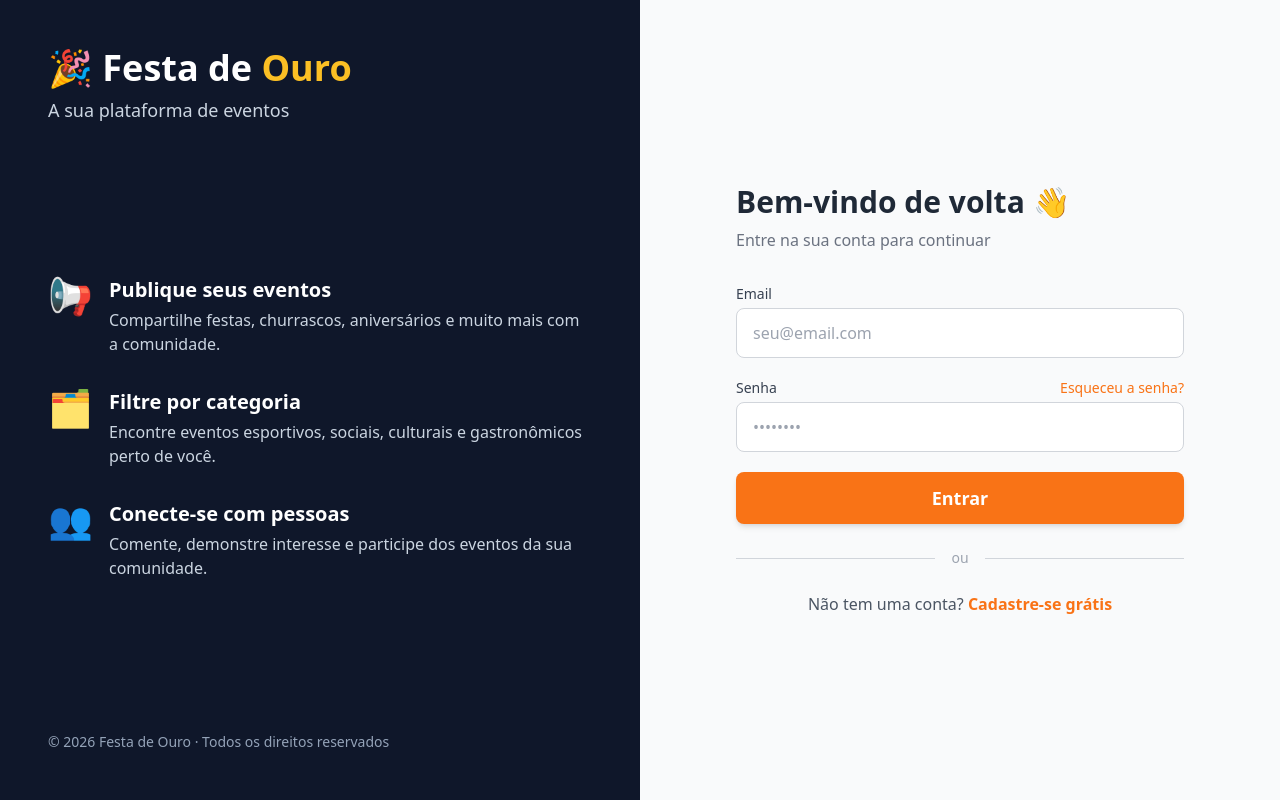
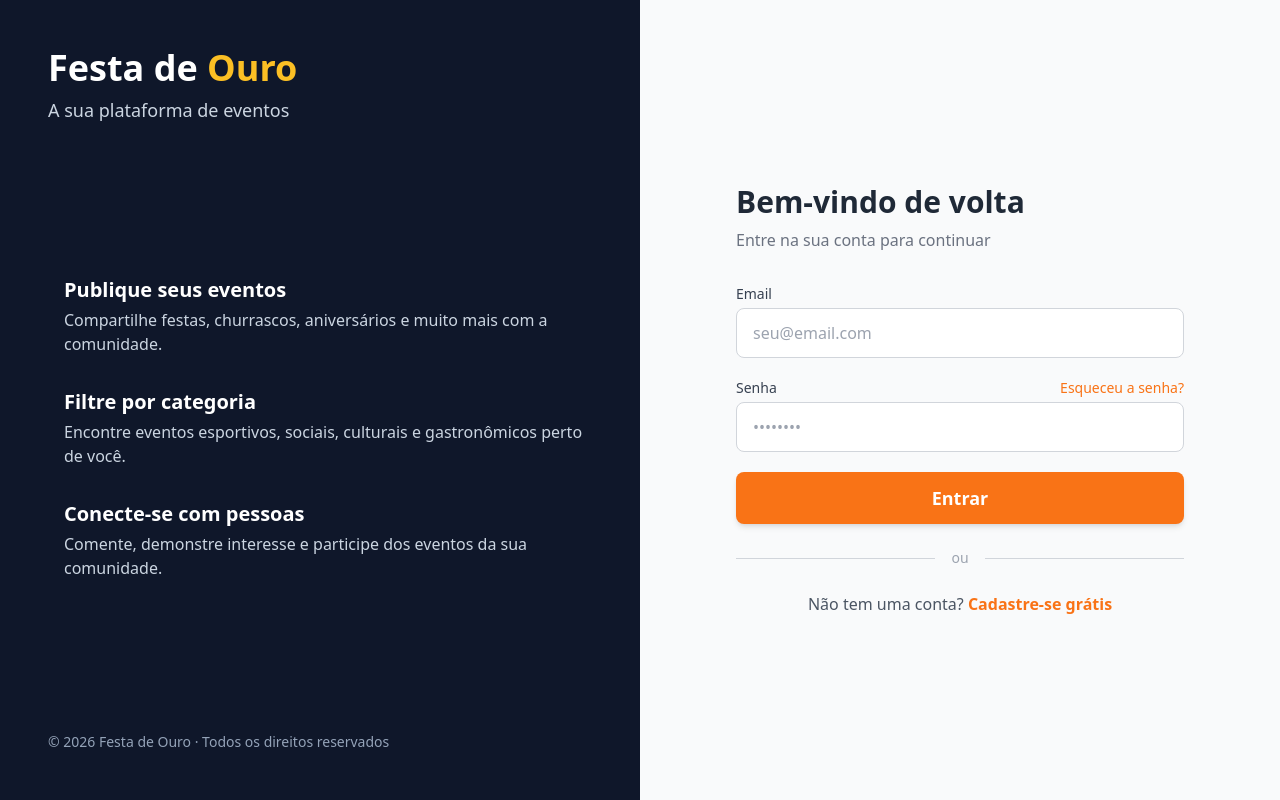
Before and after one commit to estebanalfsa/Festa-de-Ouro, a React (Vite) app in the folder home/frontend/: page / in a window 1280 px wide. Built offline with nearby package versions, Linux system fonts and the light colour scheme.

Commit message:
Actualizacion del login

```diff
--- a/home/frontend/src/pages/Login.jsx
+++ b/home/frontend/src/pages/Login.jsx
@@ -20,28 +20,28 @@ function Login() {
 
                 {/* Logo */}
                 <div>
-                    <h1 className="text-white text-4xl font-bold">🎉 Festa de <span className="text-amber-400">Ouro</span></h1>
+                    <h1 className="text-white text-4xl font-bold">Festa de <span className="text-amber-400">Ouro</span></h1>
                     <p className="text-slate-300 mt-2 text-lg">A sua plataforma de eventos</p>
                 </div>
 
                 {/* Info central */}
                 <div className="space-y-8">
                     <div className="flex items-start gap-4">
-                        <span className="text-4xl">📢</span>
+                        <span className="text-4xl"></span>
                         <div>
                             <h3 className="text-white font-semibold text-xl">Publique seus eventos</h3>
                             <p className="text-slate-300 mt-1">Compartilhe festas, churrascos, aniversários e muito mais com a comunidade.</p>
                         </div>
                     </div>
                     <div className="flex items-start gap-4">
-                        <span className="text-4xl">🗂️</span>
+                        <span className="text-4xl"></span>
                         <div>
                             <h3 className="text-white font-semibold text-xl">Filtre por categoria</h3>
                             <p className="text-slate-300 mt-1">Encontre eventos esportivos, sociais, culturais e gastronômicos perto de você.</p>
                         </div>
                     </div>
                     <div className="flex items-start gap-4">
-                        <span className="text-4xl">👥</span>
+                        <span className="text-4xl"></span>
                         <div>
                             <h3 className="text-white font-semibold text-xl">Conecte-se com pessoas</h3>
                             <p className="text-slate-300 mt-1">Comente, demonstre interesse e participe dos eventos da sua comunidade.</p>
@@ -59,7 +59,7 @@ function Login() {
 
                     {/* Título */}
                     <div className="mb-8">
-                        <h2 className="text-3xl font-bold text-gray-800">Bem-vindo de volta 👋</h2>
+                        <h2 className="text-3xl font-bold text-gray-800">Bem-vindo de volta</h2>
                         <p className="text-gray-500 mt-2">Entre na sua conta para continuar</p>
                     </div>
 
--- a/home/frontend/src/pages/Register.jsx
+++ b/home/frontend/src/pages/Register.jsx
@@ -1,4 +1,5 @@
 function Register() {
-  return <div>Register</div>
+  return <div>AQUI FALTA LA PAGINA DE REGISTRO</div>
+
 }
 export default Register
```
Also changed, not shown: 1 other file (tests, documents, lock files or other folders).
